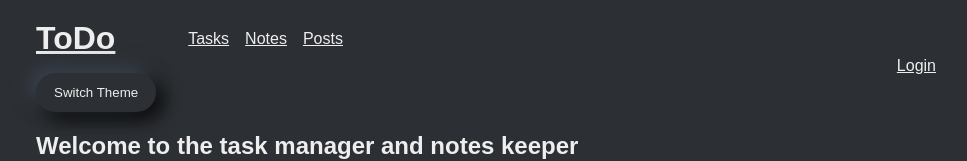
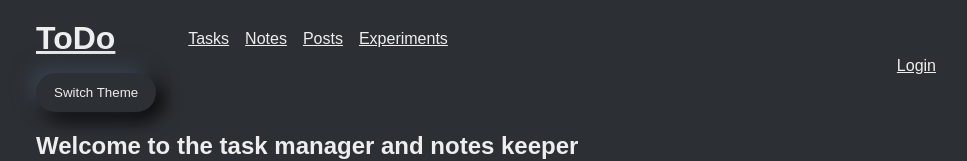
Before and after one commit to dgavrichkov/TaskListMain, a React (Create React App) app: page / in a window 1280 px wide. Shown: the top 161 px of the page, without its empty margins (154-1121 px from the left). Built offline with nearby package versions, Linux system fonts and the light colour scheme.

Commit message:
add link to experiments

```diff
--- a/src/shared/constants/paths.ts
+++ b/src/shared/constants/paths.ts
@@ -5,4 +5,5 @@ export const PATHS = {
   PROFILE: 'profile',
   LOGIN: 'login',
   POSTS: 'posts',
+  EXPERIMENTS: 'experiments',
 };
--- a/src/widgets/Header/Header.tsx
+++ b/src/widgets/Header/Header.tsx
@@ -25,8 +25,11 @@ export const Header: FC<THeaderProps> = ({ pageClass }) => {
         <NavLink className={({ isActive }) => (isActive ? 'is-active' : '')} to={PATHS.NOTES}>
           Notes
         </NavLink>
-        <NavLink className={({ isActive }) => (isActive ? 'is-active' : '')} to="posts">
+        <NavLink className={({ isActive }) => (isActive ? 'is-active' : '')} to={PATHS.POSTS}>
           Posts
+        </NavLink>
+        <NavLink className={({ isActive }) => (isActive ? 'is-active' : '')} to={PATHS.EXPERIMENTS}>
+          Experiments
         </NavLink>
       </Styled.Nav>
       <div className="header__portal" id="header-portal"></div>
```
